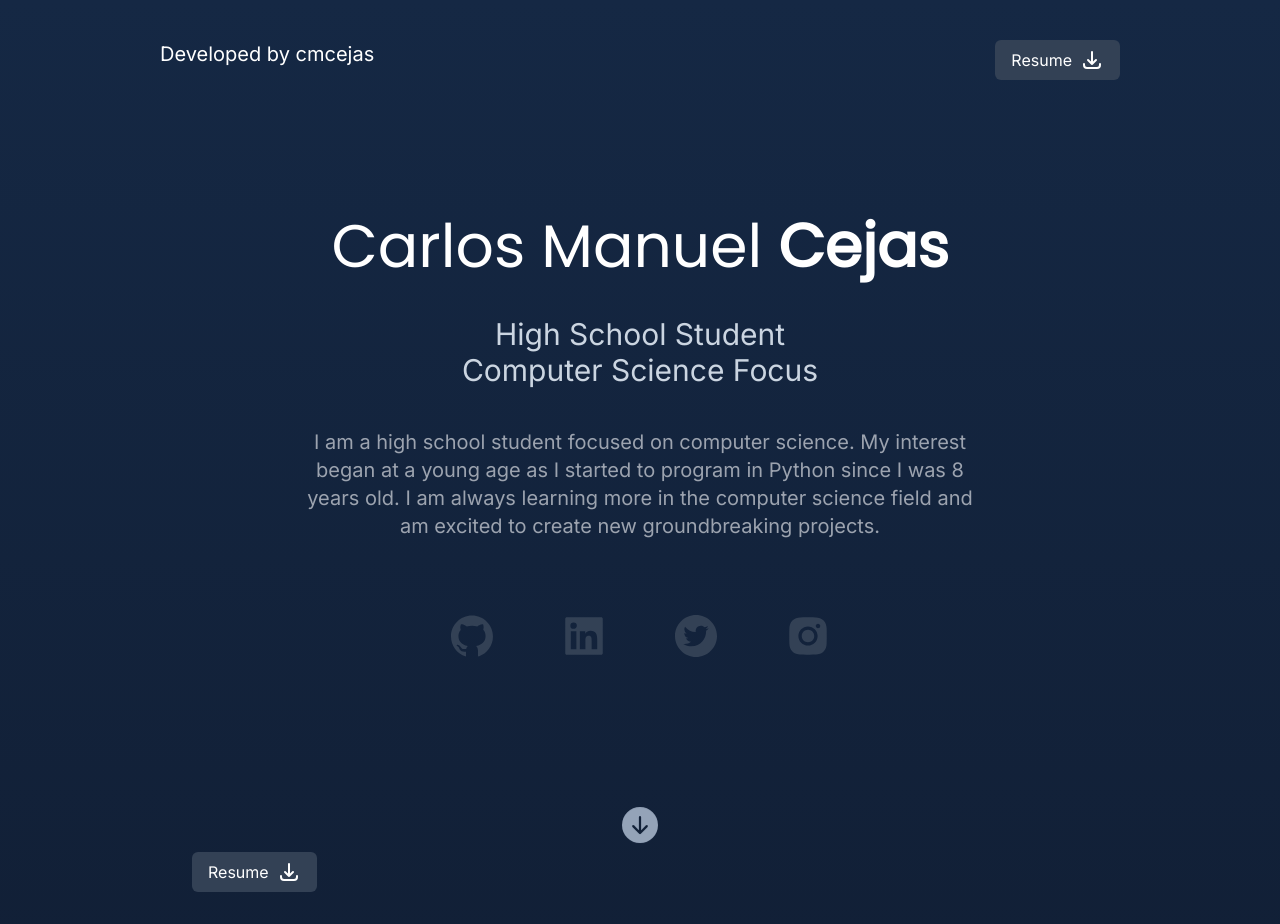
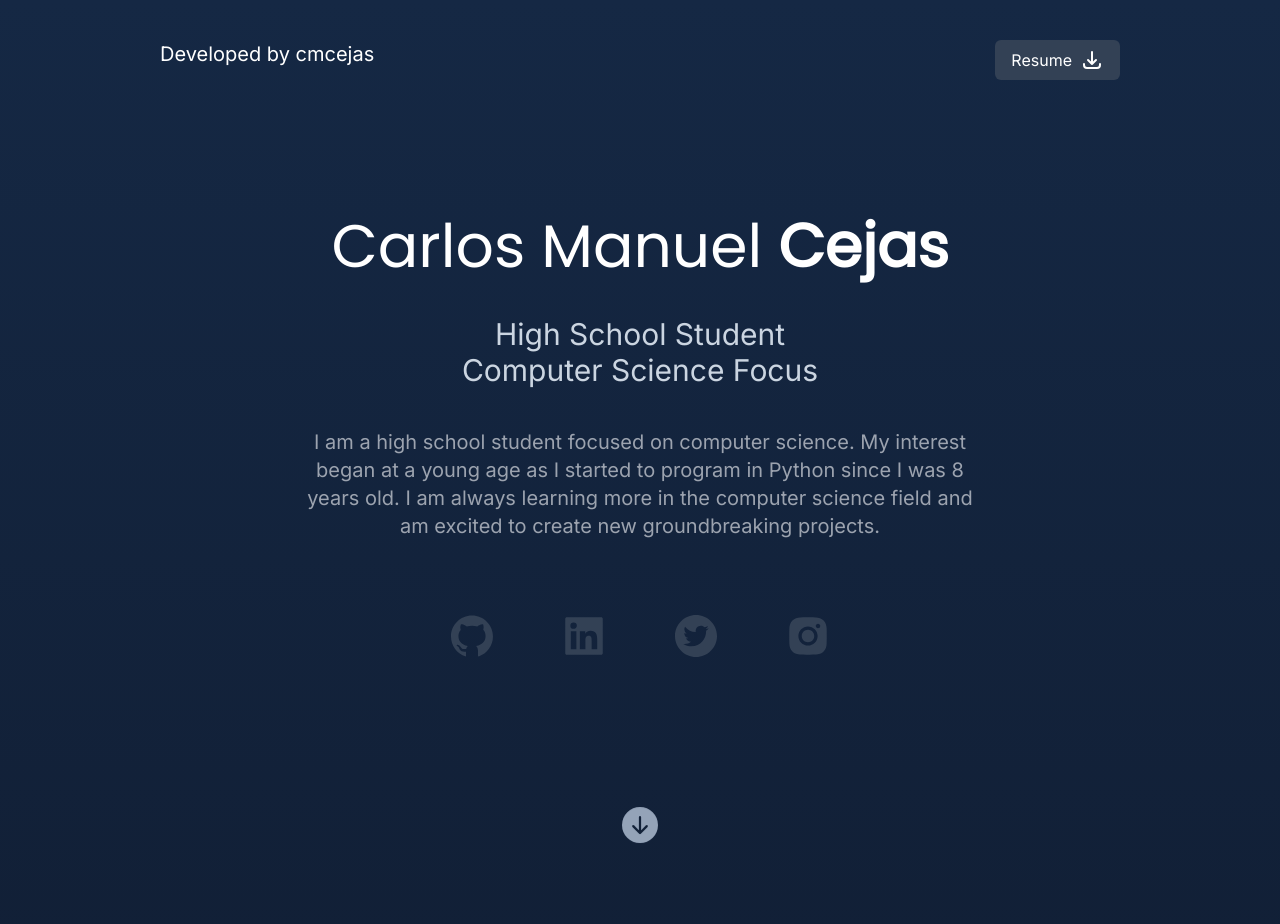
Before and after one commit to cmcejas/portfolio, a Next.js app: page / in a window 1280 px wide. Shown: the top 924 px of the page. Built offline with nearby package versions, Linux system fonts and the light colour scheme.

Commit message:
Update page.tsx

```diff
--- a/app/page.tsx
+++ b/app/page.tsx
@@ -67,7 +67,7 @@ export default function Home() {
           <a href="#two"><BsFillArrowDownCircleFill className="animate-bounce" /></a>
         </div>
 
-          <li className="flex mx-auto fade-in-up">
+          <li className="md:invisible flex text-center fade-in-up">
               <a className="bg-slate-700 text-white px-4 py-2 rounded-md ml-8 hover:transform hover:-translate-y-1 transition-transform duration-300 flex items-center space-x-2" href="Resume.pdf" download>
                 <span>Resume</span>
                 <svg className="h-6 w-6" fill="none" viewBox="0 0 24 24" stroke="currentColor">
```
